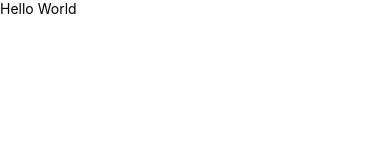
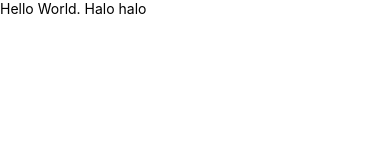
Before and after one commit to sergiopoli77/Mobile-App-Dev, a React Native app: screen / in a window 390 px wide. Shown: the top 160 px of the page. Built offline with nearby package versions, Linux system fonts and the light colour scheme.

Commit message:
add basic react native

```diff
--- a/App.tsx
+++ b/App.tsx
@@ -1,7 +1,7 @@
 import {Text} from 'react-native';
 
 const App = () => {
-  return <Text>Hello World</Text>;
+  return <Text>Hello World. Halo halo</Text>;
 };
 
 export default App;
```
